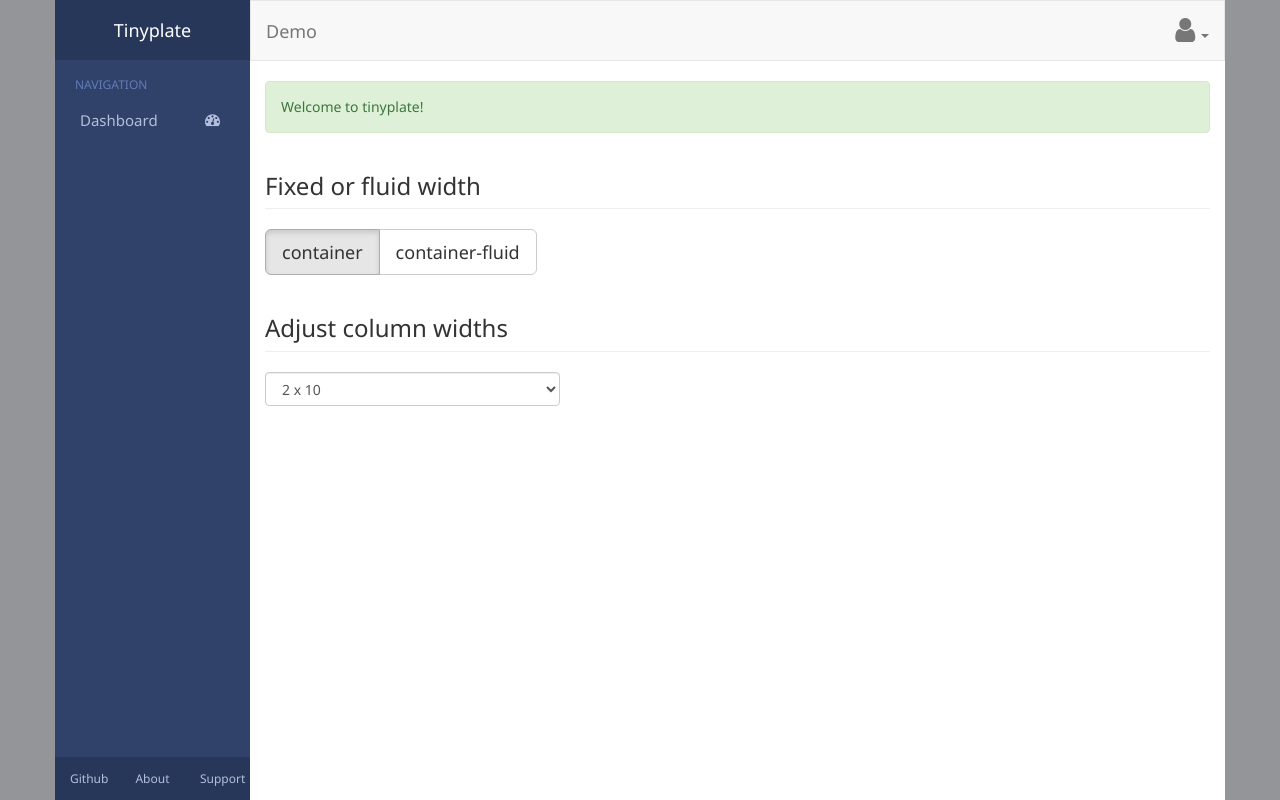
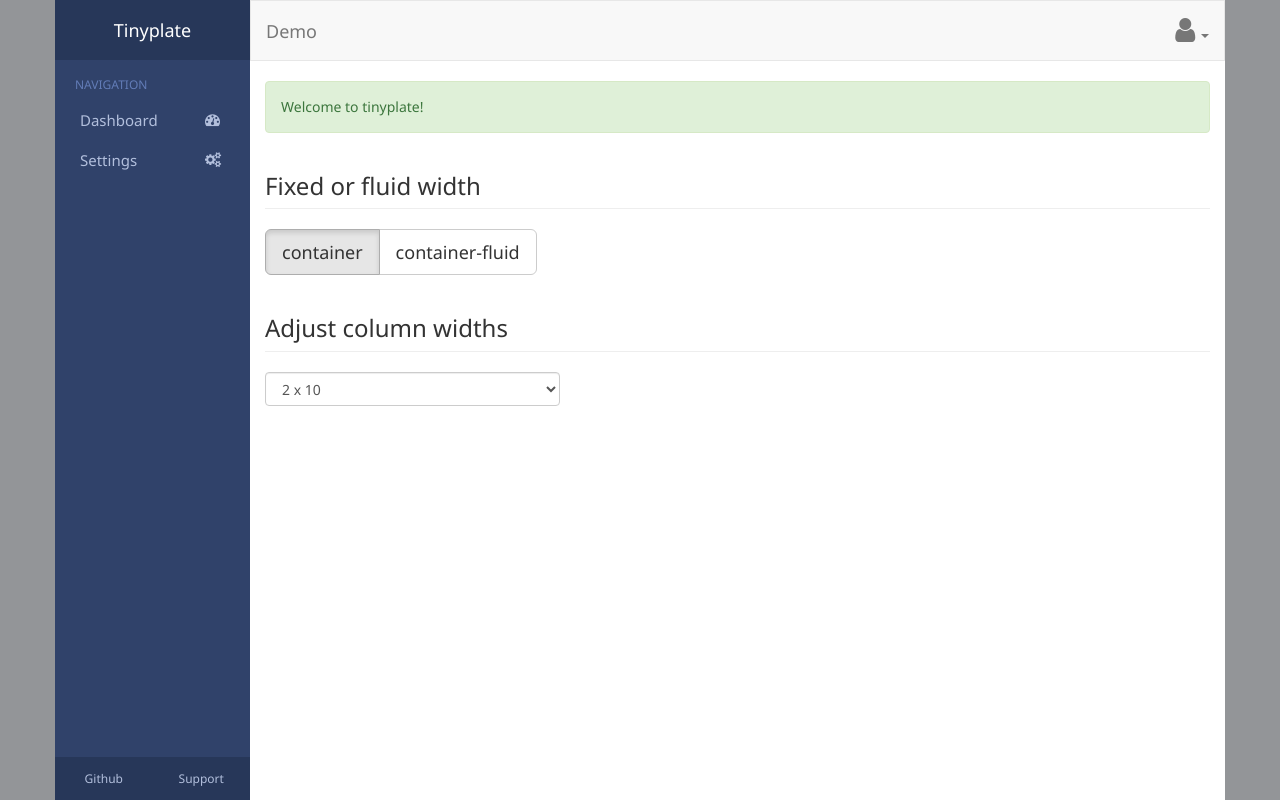
Before and after one commit to scottwoodall/tinyplate, a plain HTML site: page index.html in a window 1280 px wide. Drawn offline with nearby package versions, Linux system fonts and the light colour scheme.

Commit message:
updated demo

```diff
--- a/index.html
+++ b/index.html
@@ -22,15 +22,15 @@
                             <li class="sidebar-list">
                                 <a href="#">Dashboard <i class="menu-icon fa fa-tachometer"></i></a>
                             </li>
+                            <li class="sidebar-list">
+                                <a href="#">Settings <i class="menu-icon fa fa-cogs"></i></a>
+                            </li>
                         </ul>
                         <div class="sidebar-footer">
-                            <div class="col-xs-4">
+                            <div class="col-xs-6">
                                 <a href="https://github.com/scottwoodall/tinyplate" target="_blank">Github</a>
                             </div>
-                            <div class="col-xs-4">
-                                <a href="#">About</a>
-                            </div>
-                            <div class="col-xs-4">
+                            <div class="col-xs-6">
                                 <a href="#">Support</a>
                             </div>
                         </div>
```
